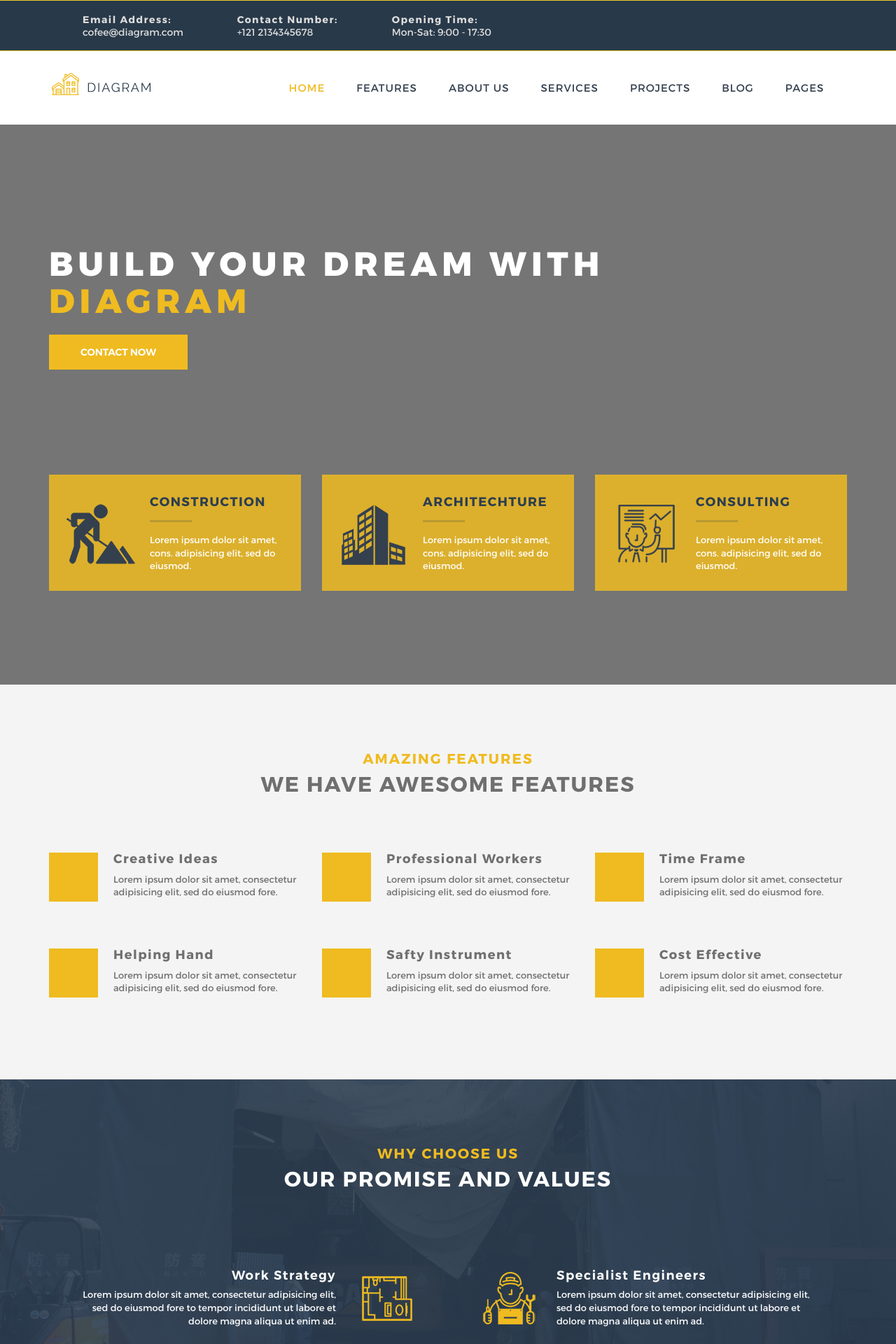
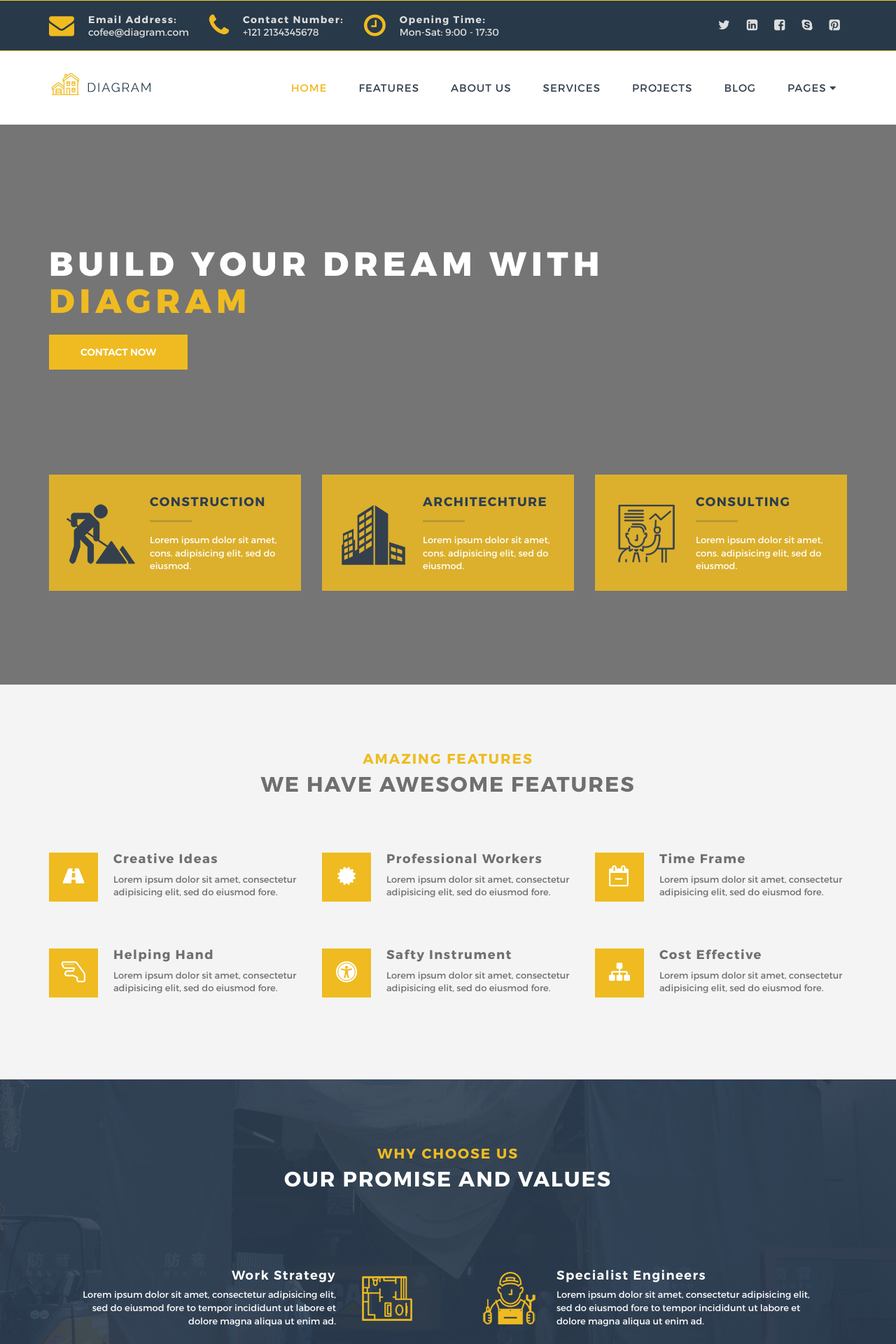
Before and after one commit to aksisoftsby/tukangmu, a Jekyll site: the page file/index.html, which Jekyll copies as it is, in a window 1280 px wide. Shown: the top 1920 px of the page at 70% size. Built offline with Jekyll 4.4.1, drawn with Linux system fonts in a browser that asks for light colours; some web fonts are replaced.

Commit message:
no message

```diff
--- a/file/index.html
+++ b/file/index.html
@@ -11,7 +11,7 @@
 
         <!-- CSS -->
         <link href="css/bootstrap.min.css" rel="stylesheet">
-        <link rel="stylesheet" href="css/font-awesome.min.css">
+        <link rel="stylesheet" href="https://cdnjs.cloudflare.com/ajax/libs/font-awesome/4.7.0/css/font-awesome.css">
         <link rel="stylesheet" href="css/animate.css">
         <link rel="stylesheet" href="css/magnific-popup.css">
         <link rel="stylesheet" href="css/owl.carousel.css">
```
